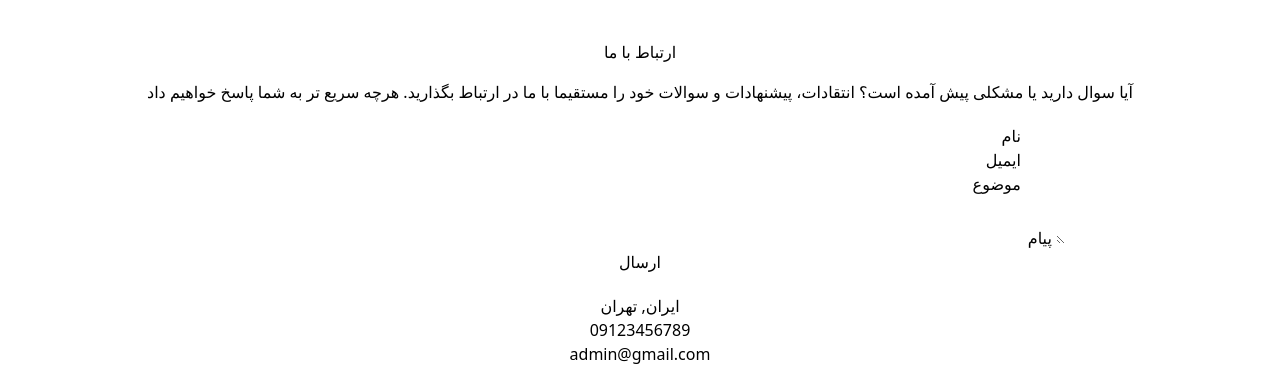
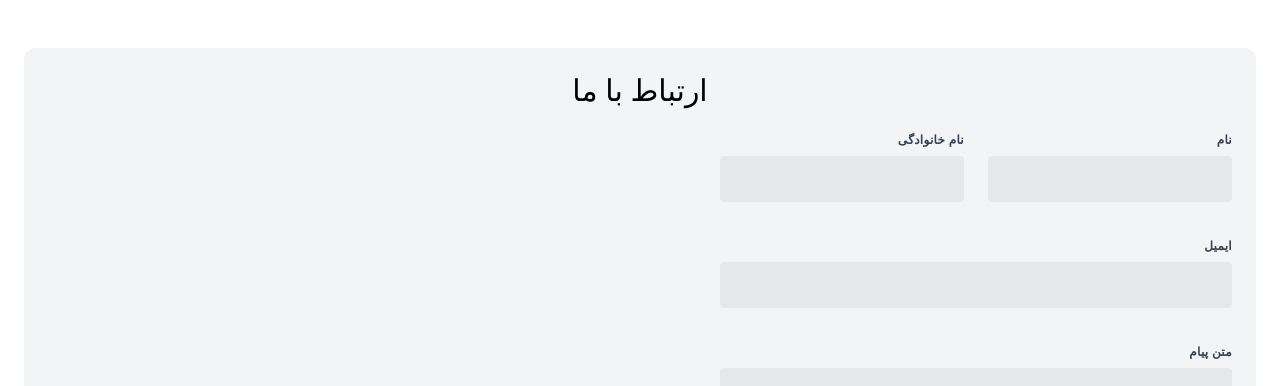
Before and after one commit to Mohammadrzn/DjangoOnlineShop, a Django app: page /contact_us/ in a window 1280 px wide. Shown: the part 69-455 px from the top of the page. Run offline with Django 4.2, Linux system fonts and the light colour scheme; some libraries are stand-ins or nearby versions; grey boxes are pictures that could not be loaded.

Commit message:
Re-creat the form and app appearance

```diff
--- a/templates/contact.html
+++ b/templates/contact.html
@@ -1,71 +1,59 @@
 {% extends "base.html" %}
 
-{% block title %}Login{% endblock %}
+{% block title %}Contact us{% endblock %}
 
 {% block content %}
-    <section class="mb-4">
-        <h2 class="h1-responsive font-weight-bold text-center my-4">ارتباط با ما</h2>
-        <p class="text-center w-responsive mx-auto mb-5">آیا سوال دارید یا مشکلی پیش آمده است؟ انتقادات، پیشنهادات و
-            سوالات خود را مستقیما با ما در ارتباط بگذارید. هرچه سریع تر به شما پاسخ خواهیم داد</p>
-
-        <div class="row">
-            <div class="col-md-9 mb-md-0 mb-5">
-                <form id="contact-form" name="contact-form" action="" method="POST">
-                    <div class="row">
-                        <div class="col-md-6">
-                            <div class="md-form mb-0">
-                                <input type="text" id="name" name="name" class="form-control">
-                                <label for="name" class="">نام</label>
+    <div class="my-6 mx-auto p-6 bg-gray-100 rounded-xl">
+        <h1 class="mb-6 text-3xl flex items-center justify-center">ارتباط با ما</h1>
+        <form class="w-full max-w-lg">
+            <div class="flex flex-wrap -mx-3 mb-6">
+                <div class="w-full md:w-1/2 px-3 mb-6 md:mb-0">
+                    <label class="block tracking-wide text-gray-700 text-xs font-bold mb-2"
+                           for="grid-first-name">
+                        نام
+                    </label>
+                    <input class="block w-full bg-gray-200 text-gray-700 border border-gray-200 rounded py-3 px-4 mb-3 leading-tight focus:bg-white"
+                           id="grid-first-name" type="text">
+                </div>
+                <div class="w-full md:w-1/2 px-3">
+                    <label class="block tracking-wide text-gray-700 text-xs font-bold mb-2"
+                           for="grid-last-name">
+                        نام خانوادگی
+                    </label>
+                    <input class="block w-full bg-gray-200 text-gray-700 border border-gray-200 rounded py-3 px-4 leading-tight focus:bg-white focus:border-gray-500"
+                           id="grid-last-name" type="text">
                 </div>
             </div>
-                        <div class="col-md-6">
-                            <div class="md-form mb-0">
-                                <input type="text" id="email" name="email" class="form-control">
-                                <label for="email" class="">ایمیل</label>
+            <div class="flex flex-wrap -mx-3 mb-6">
+                <div class="w-full px-3">
+                    <label class="block uppercase tracking-wide text-gray-700 text-xs font-bold mb-2"
+                           for="grid-password">
+                        ایمیل
+                    </label>
+                    <input class="block w-full bg-gray-200 text-gray-700 border border-gray-200 rounded py-3 px-4 mb-3 leading-tight focus:bg-white focus:border-gray-500"
+                           id="email" type="email">
                 </div>
             </div>
-                    </div>
-                    <div>
-                        <div class="col-md-12">
-                            <div class="md-form mb-0">
-                                <input type="text" id="subject" name="subject" class="form-control">
-                                <label for="subject" class="">موضوع</label>
+            <div class="flex flex-wrap -mx-3 mb-6">
+                <div class="w-full px-3">
+                    <label class="block tracking-wide text-gray-700 text-xs font-bold mb-2"
+                           for="grid-password">
+                        متن پیام
+                    </label>
+                    <textarea
+                            class="block w-full bg-gray-200 text-gray-700 border border-gray-200 rounded py-3 px-4 mb-3 leading-tight focus:bg-white focus:border-gray-500 h-48"
+                            id="message"></textarea>
                 </div>
             </div>
+            <div class="md:flex md:items-center">
+                <div class="md:w-1/3">
+                    <button class="shadow bg-teal-400 hover:bg-teal-600 focus:shadow-outline text-white font-bold py-2 px-4 rounded"
+                            type="button">
+                        ارسال
+                    </button>
                 </div>
-                    <div>
-                        <div class="col-md-12">
-
-                            <div class="md-form">
-                                <textarea id="message" name="message" rows="2"
-                                          class="form-control md-textarea"></textarea>
-                                <label for="message">پیام</label>
-                            </div>
-
-                        </div>
+                <div class="md:w-2/3"></div>
             </div>
         </form>
-
-                <div class="text-center text-md-left">
-                    <a class="btn btn-primary" onclick="document.getElementById('contact-form').submit();">ارسال</a>
     </div>
-                <div class="status"></div>
-            </div>
-            <div class="col-md-3 text-center">
-                <ul class="list-unstyled mb-0">
-                    <li><i class="fas fa-map-marker-alt fa-2x"></i>
-                        <p>ایران, تهران</p>
-                    </li>
-
-                    <li><i class="fas fa-phone mt-4 fa-2x"></i>
-                        <p>09123456789</p>
-                    </li>
-
-                    <li><i class="fas fa-envelope mt-4 fa-2x"></i>
-                        <p>admin@gmail.com</p>
-                    </li>
-                </ul>
-            </div>
-        </div>
-    </section>
 {% endblock %}
```
Lines whose indentation alone changed are shown as unchanged.
